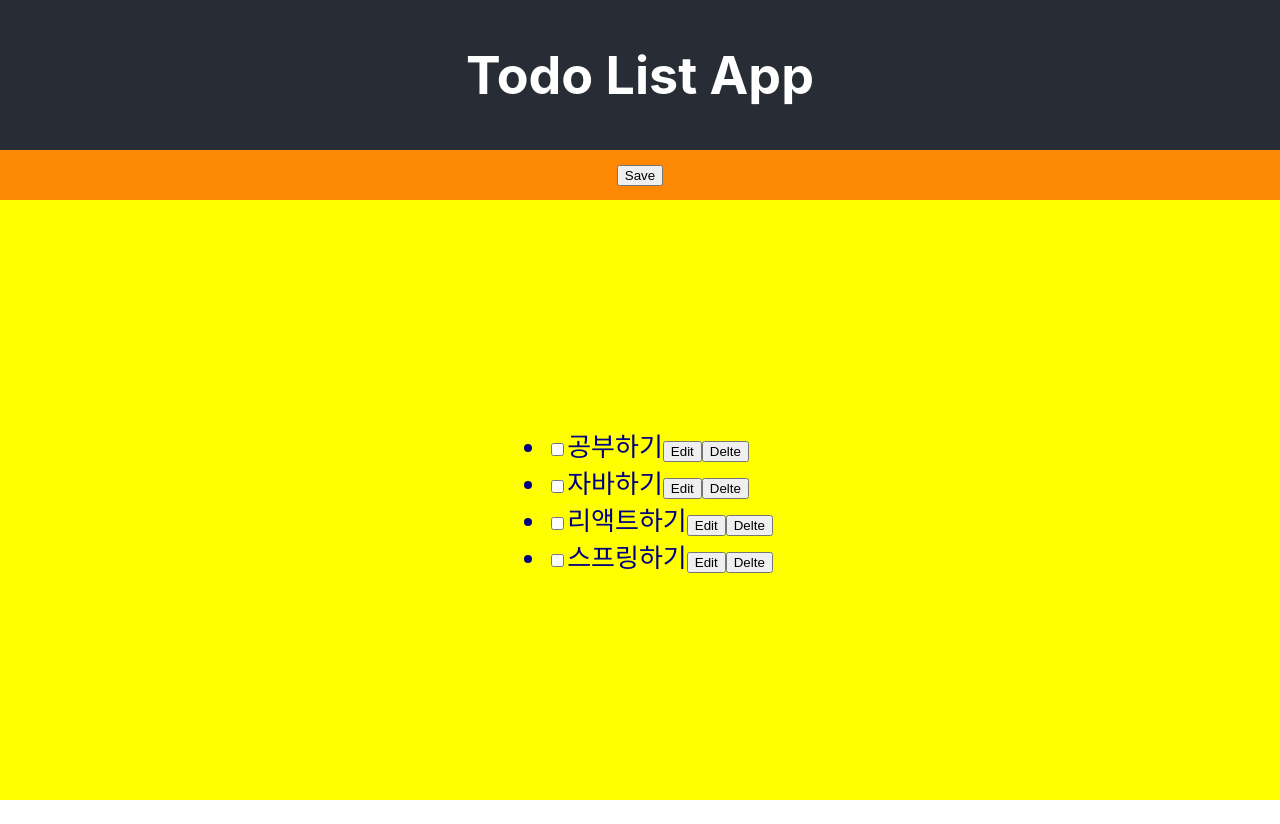
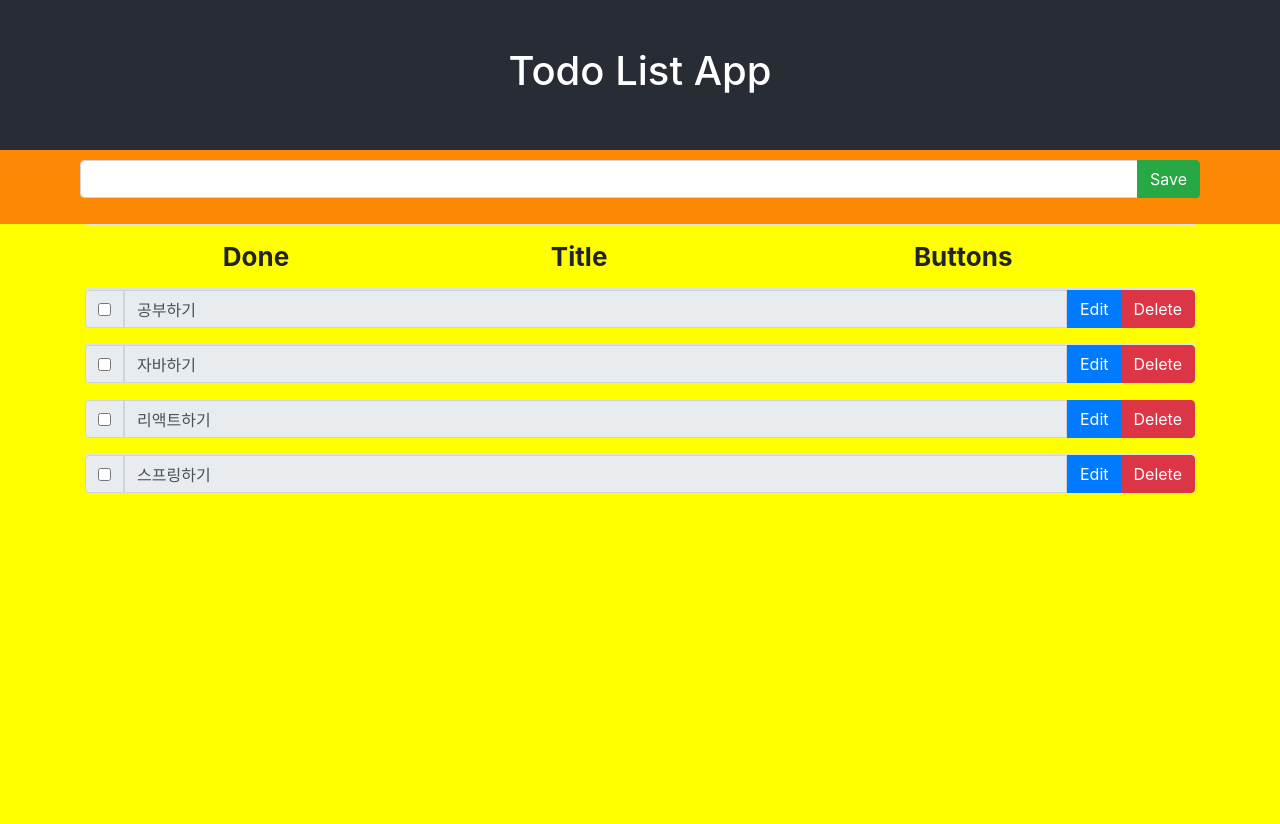
Before and after one commit to comstudyschool/bs20240812react, a React (Create React App) app in the folder day04/todolist/: page / in a window 1280 px wide. Before the commit the page ends 800 px from the top, so only its background shows below. Built offline with nearby package versions, Linux system fonts and the light colour scheme.

Commit message:
react day04 todolist 오후 step1

```diff
--- a/day04/todolist/public/index.html
+++ b/day04/todolist/public/index.html
@@ -4,6 +4,10 @@
     <meta charset="UTF-8">
     <meta name="viewport" content="width=device-width, initial-scale=1.0">
     <title>My Todo List App</title>
+    <link rel="stylesheet" href="https://cdn.jsdelivr.net/npm/bootstrap@4.6.2/dist/css/bootstrap.min.css">
+    <script src="https://cdn.jsdelivr.net/npm/jquery@3.7.1/dist/jquery.slim.min.js"></script>
+    <script src="https://cdn.jsdelivr.net/npm/popper.js@1.16.1/dist/umd/popper.min.js"></script>
+    <script src="https://cdn.jsdelivr.net/npm/bootstrap@4.6.2/dist/js/bootstrap.bundle.min.js"></script>
 </head>
 <body>
     <div id="root"></div>
--- a/day04/todolist/src/App.css
+++ b/day04/todolist/src/App.css
@@ -31,12 +31,20 @@
   color: navy;
 }
 
+.list-body > div {
+  min-height: calc(100vh - 200px);
+}
+
 .todoList > div {
   display: flex;
   flex-direction: column;
   align-items: center;
   justify-content: center;
   font-size: calc(10px + 2vmin);
+}
+
+.table div {
+  margin: 0;
 }
 
 .App-link {
--- a/day04/todolist/src/App.js
+++ b/day04/todolist/src/App.js
@@ -7,16 +7,30 @@ const App = ()=>{
     const [name, setName] = useState("Todo List");
     const [todoList, setTodoLilst] = useState([
         {no:101, title:"공부하기", done: false},
-        {no:102, title:"자바하기", done: false},
+        {no:102, title:"자바하기", done: true},
         {no:103, title:"리액트하기", done: false},
         {no:104, title:"스프링하기", done: false}
     ]);
     const [noCnt, setNoCnt] = useState(105);
 
+    const [inputTitle, setInputTtile] = useState("");
+
     const onClickEvent = () => {
         // 기존 내용에 새 내용을 추가 해서 새 배열을 생성
-        setTodoLilst([...todoList, {no:noCnt, title:"점심하기", done: false}]);
-        setNoCnt((cnt)=>cnt+1);
+        setTodoLilst([...todoList, {no:noCnt, title:inputTitle, done: false}]);
+        setNoCnt(noCnt+1);
+        setInputTtile("");
+    }
+
+    const onChangeTitle = (e) => {
+        setInputTtile(e.target.value);
+    }
+
+    const onDelete = ({no, title, done}) => {
+        const newList = todoList.filter((todo)=> {
+            return todo.no != no;
+        });
+        setTodoLilst(newList);
     }
 
     return (<div className="todoList">
@@ -24,24 +38,53 @@ const App = ()=>{
             <h1>{name} App</h1>
         </div>
         <div className="input-title">
-            <button onClick={onClickEvent}>Save</button>
+          <div className="container" style={{padding: "10px"}}>
+            <div className="input-group mb-3">
+                <input value={inputTitle} onChange={onChangeTitle} type="text" className="form-control"/>
+                <div className="input-group-append">
+                    <button className="btn btn-success" onClick={onClickEvent}>Save</button>
+                </div>
+            </div>
+          </div>
         </div>
         <div className="list-body">
+          <div className="container">
+          <table className="table table-hover">
+            <thead>
+                <tr style={{textAlign:"center"}}>
+                    <th>Done</th>
+                    <th>Title</th>
+                    <th>Buttons</th>
+                </tr>
+                </thead>
+                <tbody>
+                {todoList.map((item)=> {
+                    return(<tr key={item.no}>
+                        <td colSpan={3} style={{padding:"0px"}}>
+                        <div className="input-group mb-3">
+                              <div className="input-group-prepend">
+                                <div className="input-group-text">
+                                <input type="checkbox" />
+                                </div>
+                              </div>
+                                <input type="text" className="form-control" readOnly value={item.title} />
+                                <div className="input-group-append">
+                                    <button className="btn btn-primary" type="button">Edit</button>
+                                    <button onClick={()=>{
+                                        onDelete(item);
+                                    }} className="btn btn-danger"
+                                    type="button">Delete</button>
+                              </div>
+                            </div>
+                        </td>
+                    </tr>)
+                })}
+                </tbody>
+            </table>
             <ul>
-                {
-                    // .map()은 새 배열을 반환한다.
-                    // {} 없이 한줄에 사용하면 return 생략.
-                    // Object내용을 list 태그로 변환 해서 새 배열 생성.
-                    todoList.map((item)=> {
-                        return (<li key={item.no}>
-                            <input type="checkbox" />
-                            {item.title}
-                            <button>Edit</button>
-                            <button>Delte</button>
-                        </li>);
-                    })
-                }
+
             </ul>
+          </div>
         </div>
     </div>);
 }
```
